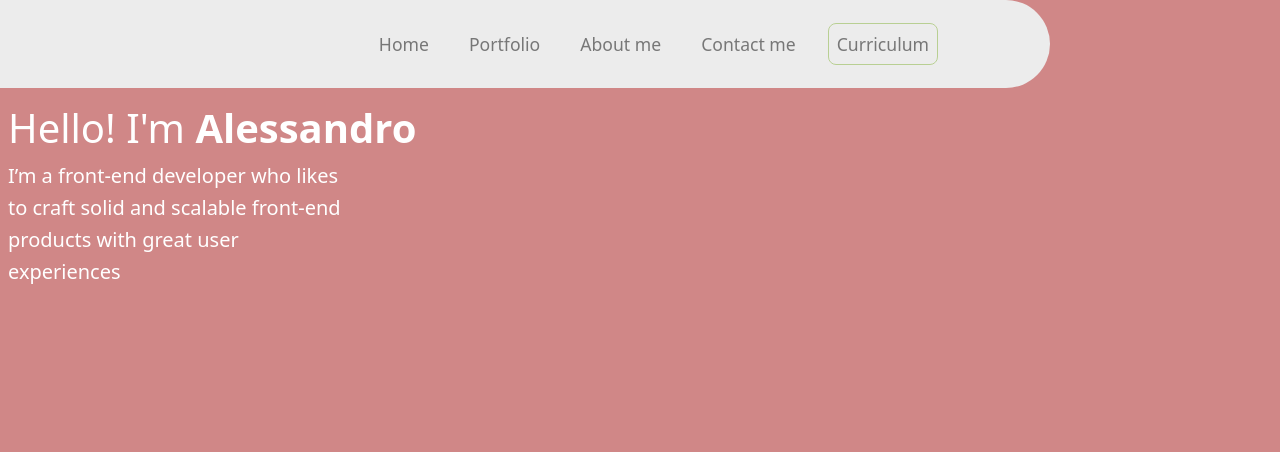
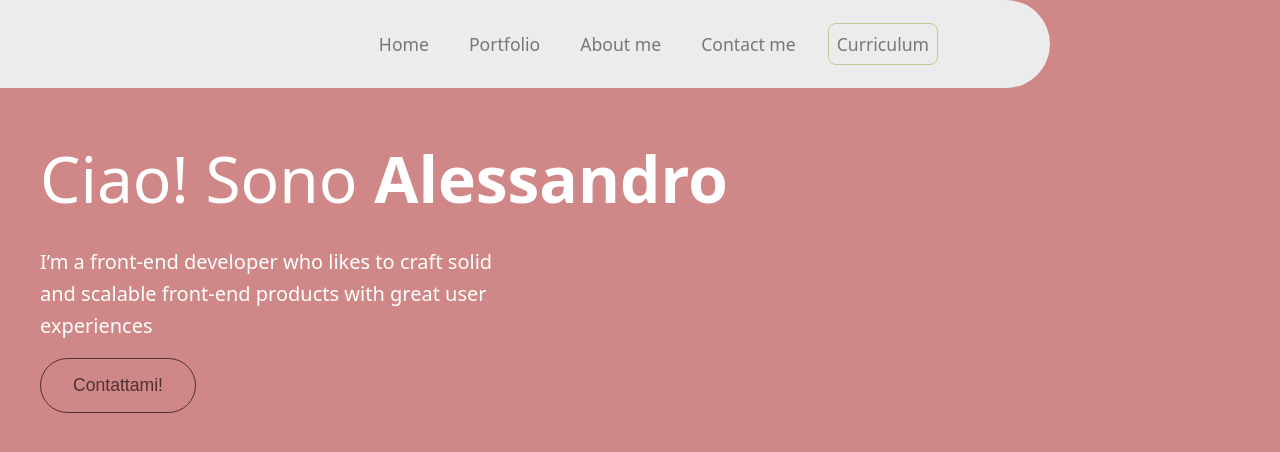
Before and after one commit to aledcr/portfolio, an Astro site: page / in a window 1280 px wide. Built offline with nearby package versions, Linux system fonts and the light colour scheme; Astro itself is replaced by a stand-in of ours.

Commit message:
:construction: Started working on hero section

```diff
--- a/src/components/Hero.astro
+++ b/src/components/Hero.astro
@@ -1,18 +1,88 @@
-<div>
-    <h1>Hello! I'm <b>Alessandro</b></h1>
+<section class="hero">
+    <div>
+        <h1>Ciao! Sono <b>Alessandro</b></h1>
+        <p>
+            <!--  Uno sviluppatore front-end in erba a cui piace creare applicazioni
+            web solide e scalabili con un'ottima esperienza utente -->
+            I’m a front-end developer who likes to craft solid and scalable front-end
+            products with great user experiences
+        </p>
 
-    <p>
-        I’m a front-end developer who likes to craft solid and scalable
-        front-end products with great user experiences
-    </p>
-</div>
+        <button>Contattami!</button>
+    </div>
+
+    <!-- <img src="/hero-img.png" alt="Hero Image" /> -->
+</section>
 
 <style>
+    section.hero {
+        /* background: red; */
+
+        display: flex;
+        flex-direction: column;
+        align-items: center;
+        justify-content: space-between;
+
+        width: 100%;
+        padding: 2rem;
+    }
+
     h1 {
+        font-size: 4rem;
         font-weight: normal;
     }
 
     p {
-        max-width: 30ch;
+        margin-block: 1rem;
+        max-width: 40ch;
+    }
+
+    button {
+        background: none;
+
+        padding: 1rem 2rem;
+
+        font-size: 1.1rem;
+        color: #4f3131;
+        border: 1px solid #4f3131;
+        border-radius: 5rem;
+
+        transition: all 0.5s;
+        cursor: pointer;
+    }
+
+    button:hover,
+    button:focus-visible {
+        color: white;
+        background-color: #4f3131;
+    }
+
+    img {
+        position: relative;
+        left: 12rem;
+
+        width: 30rem;
+        height: 30rem;
+    }
+
+    /* Large devices (desktops, 992px and up) */
+    @media (min-width: 992px) {
+        section.hero {
+            flex-direction: row;
+        }
+    }
+
+    /*  X-Large devices (large desktops, 1200px and up) */
+    @media (min-width: 1200px) {
+        section.hero {
+            flex-direction: row;
+        }
+    }
+
+    /* XX-Large devices (larger desktops, 1400px and up) */
+    @media (min-width: 1400px) {
+        section.hero {
+            flex-direction: row;
+        }
     }
 </style>
```
Also changed, not shown: 1 other file.
